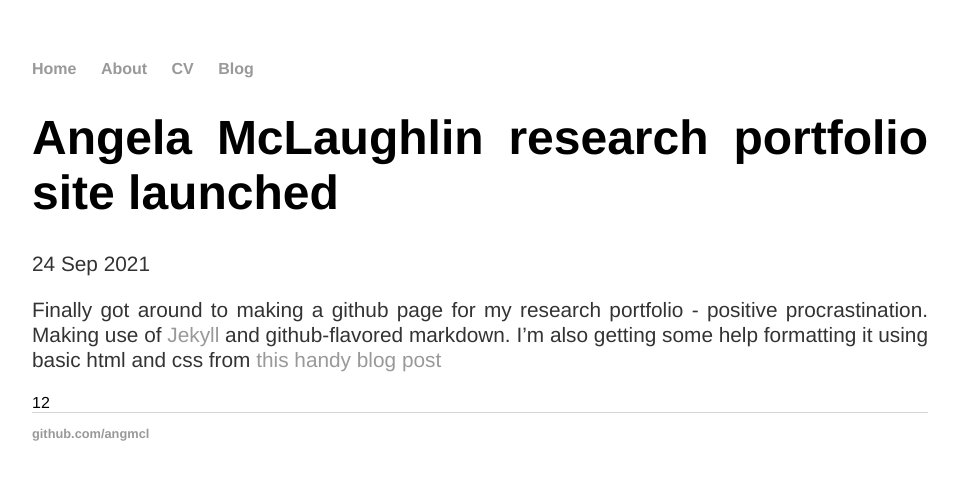
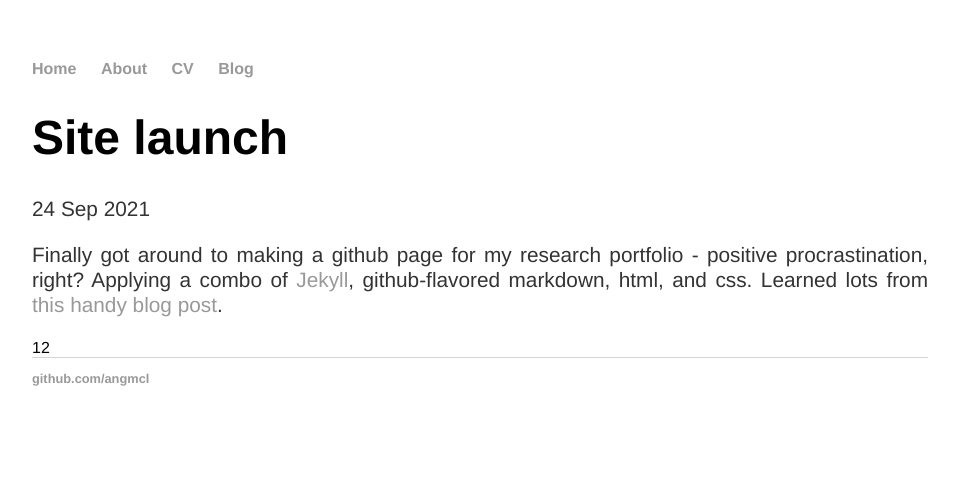
Before and after one commit to AngMcL/angmcl.github.io, a Jekyll site: the page built from _posts/2021-09-24-Site-launched.md, in a window 1280 px wide. Shown: the top 480 px of the page, without its empty margins (160-1119 px from the left). Built offline with Jekyll 4.4.1, drawn with Linux system fonts in a browser that asks for light colours.

Commit message:
Update 2021-09-24-Site-launched.md

```diff
--- a/_posts/2021-09-24-Site-launched.md
+++ b/_posts/2021-09-24-Site-launched.md
@@ -1,7 +1,7 @@
 ---
 layout: post
-title: "Angela McLaughlin research portfolio site launched"
+title: "Site launch"
 date: 2021-09-24
 ---
 
-Finally got around to making a github page for my research portfolio - positive procrastination. Making use of [Jekyll](http://jekyllrb.com) and github-flavored markdown. I'm also getting some help formatting it using basic html and css from [this handy blog post](http://jmcglone.com/guides/github-pages/#)
+Finally got around to making a github page for my research portfolio - positive procrastination, right? Applying a combo of [Jekyll](http://jekyllrb.com), github-flavored markdown, html, and css. Learned lots from [this handy blog post](http://jmcglone.com/guides/github-pages/#).
```
